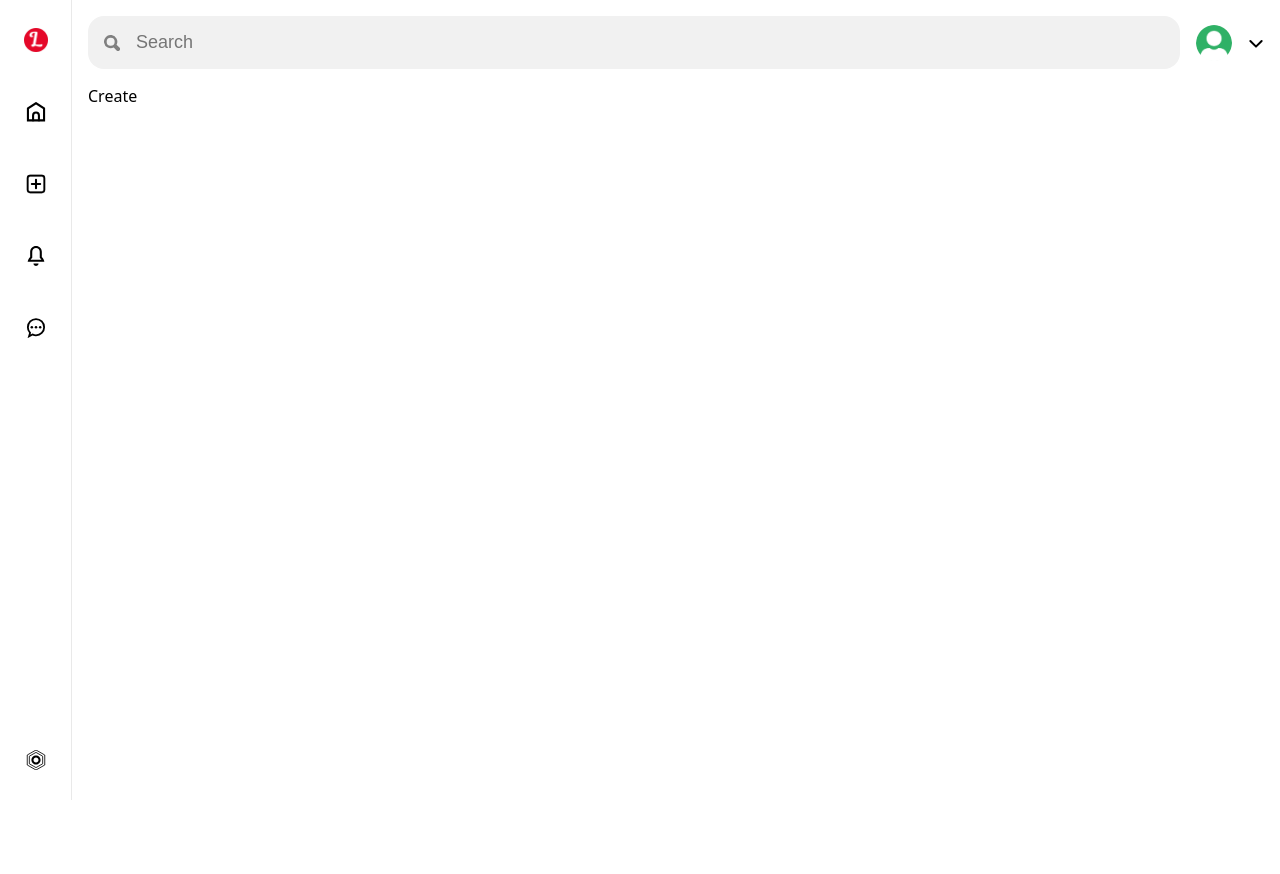
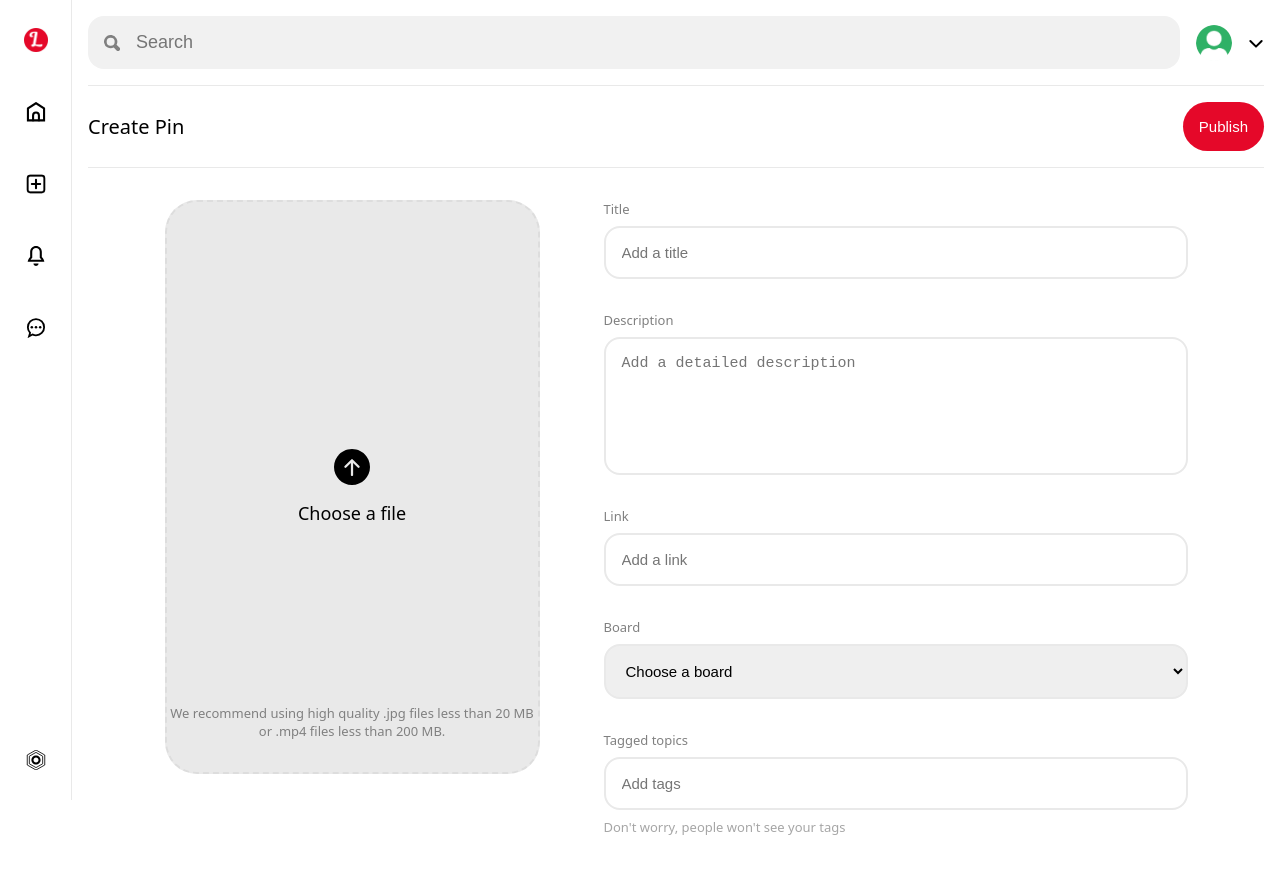
Before and after one commit to bsnikhil-dev/pinterest-full-stack, a React (Vite) app in the folder frontend/: page /create in a window 1280 px wide. Shown: the top 874 px of the page. Before the commit the page ends 800 px from the top, so only its background shows below. Built offline with nearby package versions, Linux system fonts and the light colour scheme.

Commit message:
Added pin create and auth page design

```diff
--- a/frontend/src/components/sideBar/SideBar.tsx
+++ b/frontend/src/components/sideBar/SideBar.tsx
@@ -12,7 +12,7 @@ const SideBar = (): React.ReactElement => {
                 <Link to="/" className="menuIcon">
                     <img src="/general/home.svg" alt="" />
                 </Link>
-                <Link to="/" className="menuIcon">
+                <Link to="/create" className="menuIcon">
                     <img src="/general/create.svg" alt="" />
                 </Link>
                 <Link to="/" className="menuIcon">
--- a/frontend/src/pages/authPage/AuthPage.tsx
+++ b/frontend/src/pages/authPage/AuthPage.tsx
@@ -1,12 +1,64 @@
 import type React from "react";
 import "./authPage.css";
+import { useState } from "react";
 
-const AuthPage=():React.ReactElement=>{
-return(
-    <>
-    Auth
-    </>
-)
+const AuthPage = (): React.ReactElement => {
+    const [error, setError] = useState<boolean>(false);
+    return (
+        <div className="authPage">
+            <div className="container">
+                <img src="/general/logo.png" alt="" />
+                <h1>Login to your account</h1>
+                <form className="loginForm">
+                    <div className="formGroup">
+                        <label htmlFor="username">Username</label>
+                        <input
+                            type="username"
+                            placeholder="Username"
+                            required
+                            name="username"
+                            id="username"
+                        />
+                    </div>
+                    <div className="formGroup">
+                        <label htmlFor="displayName">Name</label>
+                        <input
+                            type="displayName"
+                            placeholder="Name"
+                            required
+                            name="displayName"
+                            id="displayName"
+                        />
+                    </div>
+                    <div className="formGroup">
+                        <label htmlFor="email">Email</label>
+                        <input
+                            type="email"
+                            placeholder="Email"
+                            required
+                            name="email"
+                            id="email"
+                        />
+                    </div>
+                    <div className="formGroup">
+                        <label htmlFor="password">Password</label>
+                        <input
+                            type="password"
+                            placeholder="Password"
+                            required
+                            name="password"
+                            id="password"
+                        />
+                    </div>
+                    <button type="submit">Register</button>
+                    <p>
+                        Do you have an account? <b>Login</b>
+                    </p>
+                    {error && <p className="error">{error}</p>}
+                </form>
+            </div>
+        </div>
+    )
 }
 
 export default AuthPage;
--- a/frontend/src/pages/authPage/authPage.css
+++ b/frontend/src/pages/authPage/authPage.css
@@ -0,0 +1,65 @@
+.authPage {
+    width: 100vw;
+    height: 100vh;
+    display: flex;
+    align-items: center;
+    justify-content: center;
+}
+
+.container {
+    display: flex;
+    flex-direction: column;
+    align-items: center;
+    justify-content: center;
+    gap: 32px;
+    padding: 32px;
+    border-radius: 32px;
+    box-shadow: 0px 0px 10px 0px rgba(0, 0, 0, 0.1);
+}
+
+.container h1 {
+    font-weight: 400;
+}
+
+.container form {
+    width: 100%;
+    display: flex;
+    flex-direction: column;
+    gap: 16px;
+}
+
+.formGroup {
+    display: flex;
+    flex-direction: column;
+    gap: 8px;
+}
+
+.formGroup label {
+    font-size: 14px;
+}
+
+.formGroup input {
+    padding: 16px;
+    border-radius: 16px;
+    border: 2px solid #e0e0e0;
+}
+
+.container button {
+    background-color: #e50829;
+    padding: 16px;
+    border: none;
+    border-radius: 32px;
+    color: white;
+    cursor: pointer;
+    font-weight: bold;
+}
+
+.container p {
+    font-size: 14px;
+    text-align: center;
+    cursor: pointer;
+}
+
+.error {
+    color: #e50829;
+}
--- a/frontend/src/pages/createPage/CreatePage.tsx
+++ b/frontend/src/pages/createPage/CreatePage.tsx
@@ -1,12 +1,66 @@
 import type React from "react";
 import "./createPage.css";
 
-const CreatePage = ():React.ReactElement=>{
-return(
-    <>
-    Create
-    </>
-)
+const CreatePage = (): React.ReactElement => {
+    return (
+        <div className="create">
+            <div className="top">
+                <h1>Create Pin</h1>
+                <button>Publish</button>
+            </div>
+            <div className="bottom">
+                <div className="upload">
+                    <div className="uploadTitle">
+                        <img src="/general/upload.svg" alt="" />
+                        <span>Choose a file</span>
+                    </div>
+                    <div className="uploadInfo">
+                        We recommend using high quality .jpg files less than 20 MB or
+                        .mp4 files less than 200 MB.
+                    </div>
+                </div>
+                <form className="createForm">
+                    <div className="formItem">
+                        <label htmlFor="title">Title</label>
+                        <input type="text"
+                            placeholder="Add a title"
+                            id="title"
+                            name="title" />
+                    </div>
+                    <div className="formItem">
+                        <label htmlFor="description">Description</label>
+                        <textarea
+                            rows={6}
+                            placeholder="Add a detailed description"
+                            id="description"
+                            name="description" />
+                    </div>
+                    <div className="formItem">
+                        <label htmlFor="link">Link</label>
+                        <input type="text"
+                            placeholder="Add a link"
+                            id="link"
+                            name="link" />
+                    </div>
+                    <div className="formItem">
+                        <label htmlFor="board">Board</label>
+                        <select name="board" id="board">
+                            <option value="">Choose a board</option>
+                            <option value="1">Board 1</option>
+                            <option value="2">Board 2</option>
+                            <option value="3">Board 3</option>
+                        </select>
+                    </div>
+                    <div className="formItem">
+                        <label htmlFor="tags">Tagged topics</label>
+                        <input type="text" placeholder="Add tags" name="tags" id="tags" />
+                        <small>Don&apos;t worry, people won&apos;t see your tags</small>
+                    </div>
+                </form>
+            </div>
+
+        </div>
+    )
 }
 
 export default CreatePage;
--- a/frontend/src/pages/createPage/createPage.css
+++ b/frontend/src/pages/createPage/createPage.css
@@ -0,0 +1,124 @@
+.top {
+    border-top: 1px solid #e9e9e9;
+    border-bottom: 1px solid #e9e9e9;
+    padding: 16px 0px;
+    display: flex;
+    align-items: center;
+    justify-content: space-between;
+}
+
+.top h1 {
+    font-size: 20px;
+    font-weight: 500;
+}
+
+.top button {
+    background-color: #e50829;
+    color: white;
+    font-weight: 500;
+    border: none;
+    outline: none;
+    padding: 16px;
+    border-radius: 32px;
+    cursor: pointer;
+    font-size: 15px;
+}
+
+.top button:hover {
+    background-color: #c1011e;
+}
+
+.bottom {
+    margin-top: 32px;
+    display: flex;
+    justify-content: center;
+    gap: 64px;
+     margin-bottom: 64px;
+}
+
+.upload {
+    background-color: #e9e9e9;
+    cursor: pointer;
+    font-size: 18px;
+    display: flex;
+    align-items: center;
+    justify-content: center;
+    border-radius: 32px;
+    border: 2px dashed #dddddd;
+    width: 375px;
+    height: 574px;
+    padding: 16px;
+    position: relative;
+}
+
+.uploadTitle {
+    display: flex;
+    flex-direction: column;
+    align-items: center;
+    gap: 16px;
+}
+
+.uploadInfo {
+    position: absolute;
+    bottom: 32px;
+    font-size: 13px;
+    text-align: center;
+    color: gray;
+}
+
+.createForm {
+    display: flex;
+    flex-direction: column;
+    gap: 32px;
+    width: 584px;
+}
+
+.formItem {
+    display: flex;
+    flex-direction: column;
+    gap: 8px;
+}
+
+.formItem label {
+    font-size: 13px;
+    color: gray;
+}
+
+.formItem input,
+textarea,
+select {
+    font-size: 15px;
+    border: 2px solid #e9e9e9;
+    padding: 16px;
+    border-radius: 16px;
+}
+
+.formItem textarea {
+    resize: none;
+}
+
+small {
+    color: #a6a6a6;
+    font-size: 13px;
+}
+
+@media(max-width:1104px) {
+    .bottom {
+        display: flex;
+        flex-direction: column;
+        align-items: center;
+
+    }
+}
+
+@media (max-width: 768px) {
+  .createForm {
+    width: 100%;
+  }
+}
+
+@media (max-width: 475px) {
+  .upload {
+    width: 100%;
+  }
+}
```
